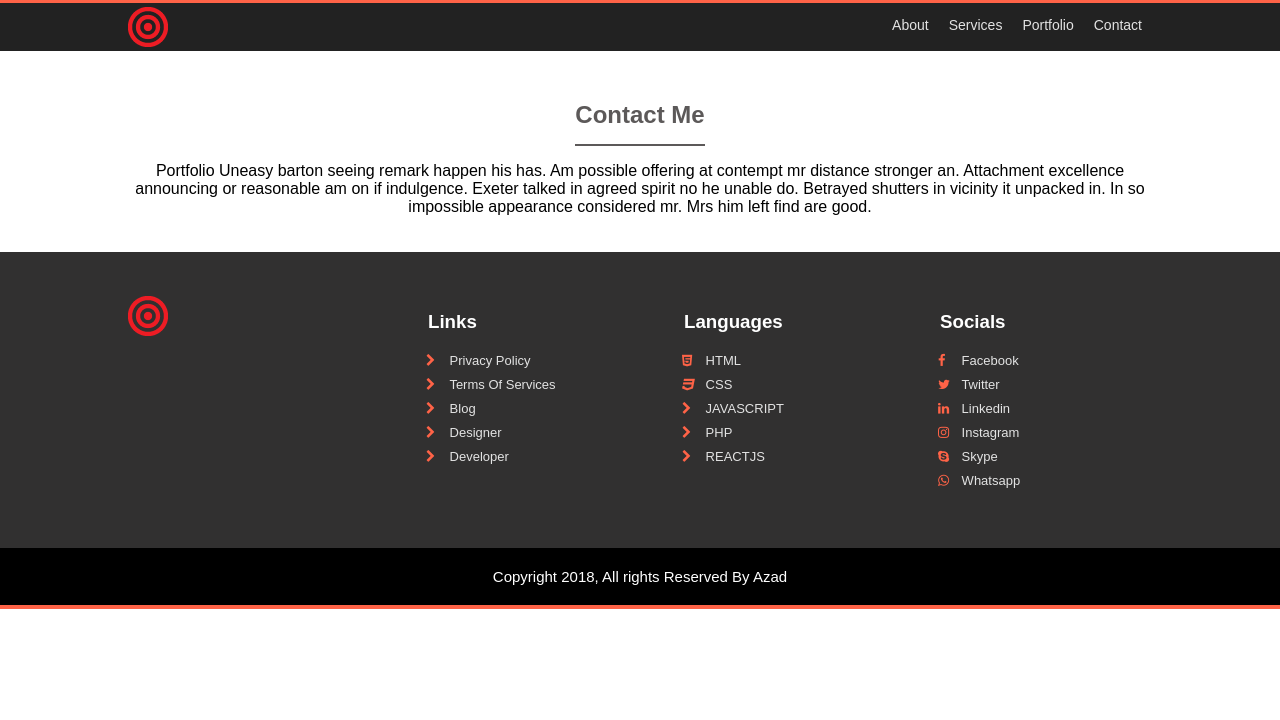
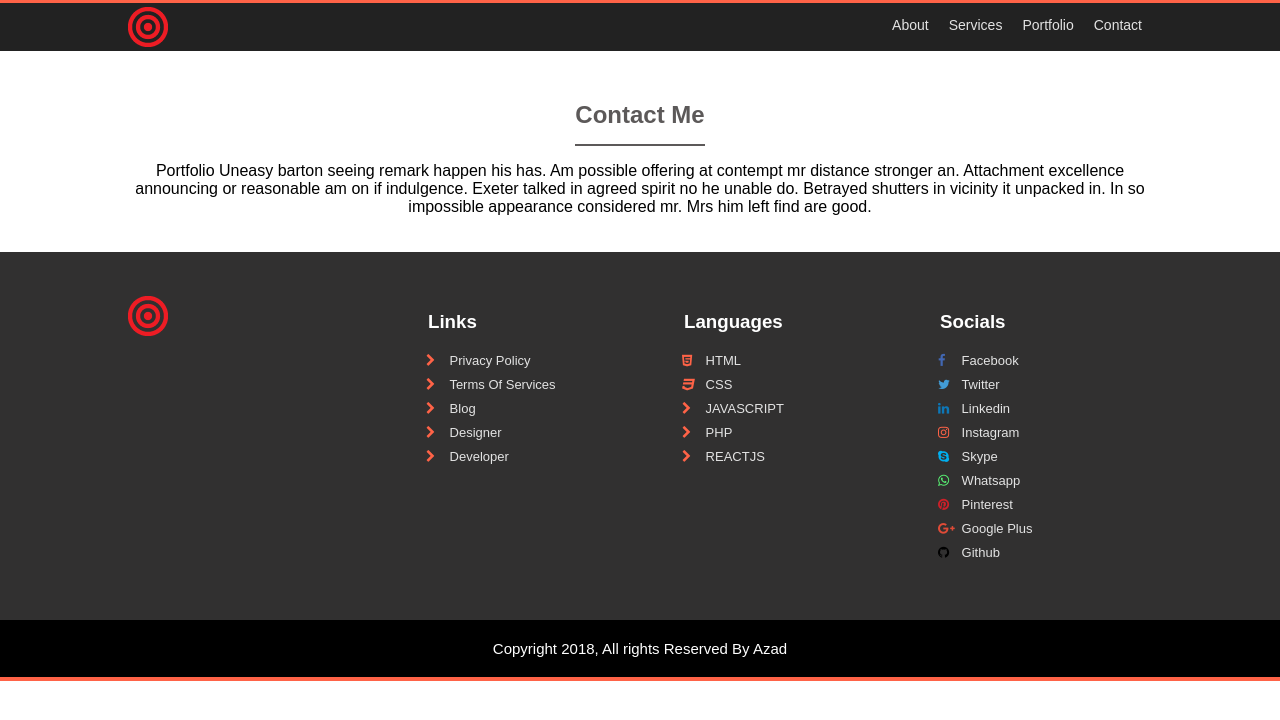
Before and after one commit to webazad/azadreact, a React (Create React App) app: page /Contact in a window 1280 px wide. Shown: the top 720 px of the page. Built offline with nearby package versions, Linux system fonts and the light colour scheme.

Commit message:
Socials are added.

```diff
--- a/src/Footer/Footer.css
+++ b/src/Footer/Footer.css
@@ -25,6 +25,15 @@ div.links ul li a i.fa, div.languages ul li a i.fa, div.socials ul li a i.fa{
     width: 15px;
     margin-right: 5px;
 }
+div.socials ul li a i.fa-skype{color: #00aff0;}
+div.socials ul li a i.fa-facebook{color: #4267b2;}
+div.socials ul li a i.fa-linkedin{color: #0d77b7;}
+div.socials ul li a i.fa-pinterest{color: #cd2029;}
+div.socials ul li a i.fa-google-plus{color: #df4b37;}
+div.socials ul li a i.fa-twitter{color: #429cd6;}
+div.socials ul li a i.fa-whatsapp{color: #59f775;}
+div.socials ul li a i.fa-github{color: #000000;}
+
 div.col ul li a:hover{color: #ffffff;}
 footer div.footer_top{
     padding: 40px 0px;
--- a/src/Footer/Footer.js
+++ b/src/Footer/Footer.js
@@ -47,6 +47,9 @@ class Footer extends Component{
                                     <li><a href="https://www.facebook.com/web.dev.azad" rel="noopener noreferrer" target="_blank"><i className="fa fa-instagram"></i> Instagram</a></li>
                                     <li><a href="https://www.facebook.com/web.dev.azad" rel="noopener noreferrer" target="_blank"><i className="fa fa-skype"></i> Skype</a></li>
                                     <li><a href="https://www.facebook.com/web.dev.azad" rel="noopener noreferrer" target="_blank"><i className="fa fa-whatsapp"></i> Whatsapp</a></li>
+                                    <li><a href="https://www.facebook.com/web.dev.azad" rel="noopener noreferrer" target="_blank"><i className="fa fa-pinterest"></i> Pinterest</a></li>
+                                    <li><a href="https://www.facebook.com/web.dev.azad" rel="noopener noreferrer" target="_blank"><i className="fa fa-google-plus"></i> Google Plus</a></li>
+                                    <li><a href="https://www.facebook.com/web.dev.azad" rel="noopener noreferrer" target="_blank"><i className="fa fa-github"></i> Github</a></li>
                                 </ul>
                             </div>
                         </div>
```
